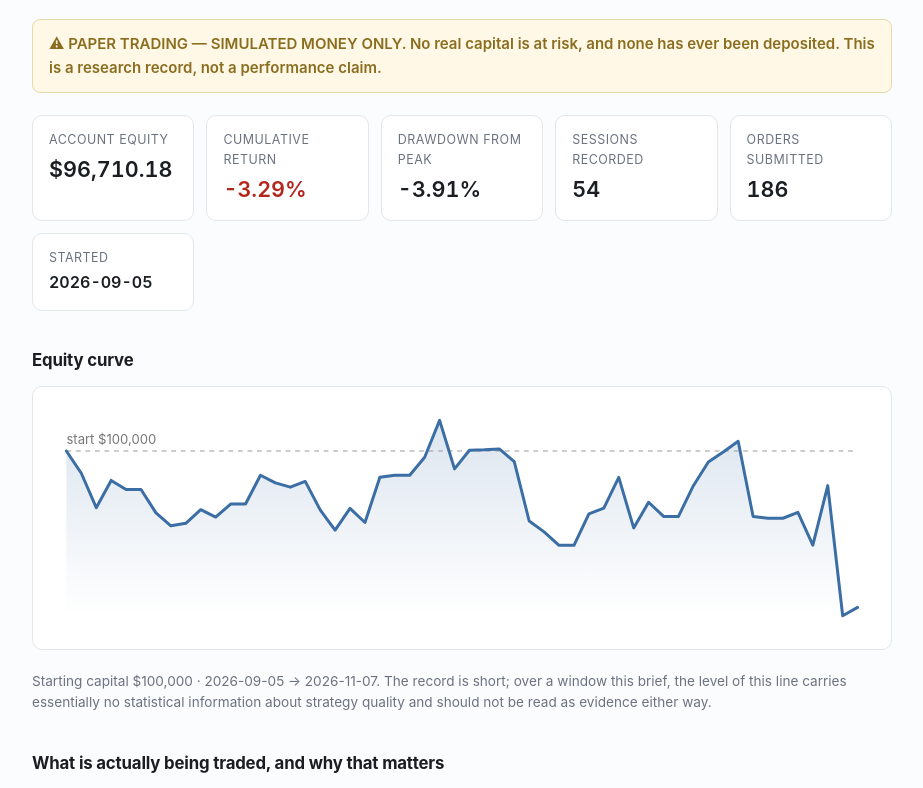
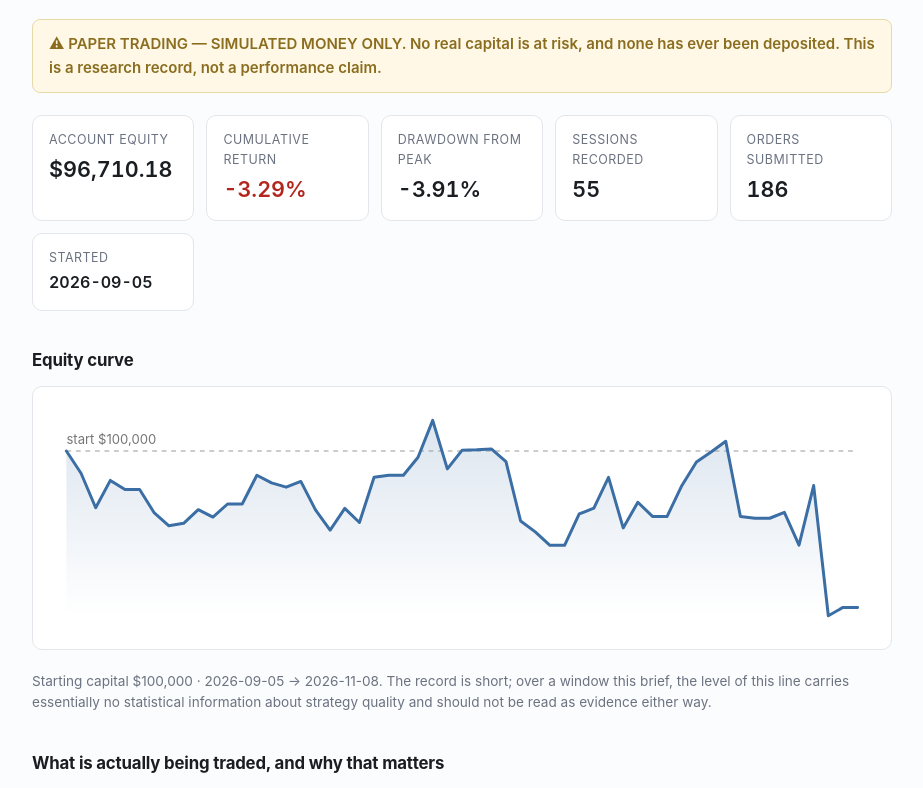
Before and after one commit to HarshitK2814/quantitative-trading-research, a plain HTML site: page docs/index.html in a window 1280 px wide. Shown: the part 128-916 px from the top of the page, without its empty margins (178-1101 px from the left). Drawn offline with Linux system fonts and the light colour scheme.

Commit message:
auto: daily paper-trading journal update 2026-11-08
Automated nightly commit via scripts/run_live_scheduled.ps1 (Windows
Task Scheduler, task PaperTradingDailyRun). No code changes -- journal
CSVs and the generated track-record page.

```diff
--- a/docs/index.html
+++ b/docs/index.html
@@ -61,7 +61,7 @@ performance claim.</div>
   <div class="card"><div class="k">Drawdown from peak</div>
     <div class="v">-3.91%</div></div>
   <div class="card"><div class="k">Sessions recorded</div>
-    <div class="v">54</div></div>
+    <div class="v">55</div></div>
   <div class="card"><div class="k">Orders submitted</div>
     <div class="v">186</div></div>
   <div class="card"><div class="k">Started</div>
@@ -71,20 +71,20 @@ performance claim.</div>
 <h2>Equity curve</h2>
 <svg viewBox="0 0 720 220" class="chart"
      role="img" aria-label="Paper account equity curve">
-  <polygon points="28,192 28.00,53.69 40.53,72.38 53.06,101.30 65.58,78.39 78.11,86.01 90.64,86.01 103.17,105.67 115.70,116.46 128.23,114.40 140.75,102.93 153.28,109.16 165.81,98.19 178.34,98.19 190.87,74.06 203.40,80.45 215.92,84.08 228.45,79.23 240.98,103.13 253.51,120.13 266.04,101.90 278.57,113.71 291.09,75.75 303.62,74.05 316.15,74.05 328.68,58.99 341.21,28.00 353.74,68.69 366.26,53.12 378.79,52.70 391.32,51.96 403.85,62.67 416.38,112.45 428.91,121.60 441.43,132.87 453.96,132.87 466.49,106.51 479.02,101.73 491.55,75.82 504.08,118.27 516.60,96.72 529.13,108.61 541.66,108.61 554.19,82.81 566.72,62.93 579.25,54.56 591.77,45.58 604.30,108.68 616.83,110.14 629.36,110.14 641.89,105.15 654.42,132.76 666.94,82.72 679.47,192.00 692.00,184.97 692,192" fill="url(#g)" opacity="0.18"/>
+  <polygon points="28,192 28.00,53.69 40.30,72.38 52.59,101.30 64.89,78.39 77.19,86.01 89.48,86.01 101.78,105.67 114.07,116.46 126.37,114.40 138.67,102.93 150.96,109.16 163.26,98.19 175.56,98.19 187.85,74.06 200.15,80.45 212.44,84.08 224.74,79.23 237.04,103.13 249.33,120.13 261.63,101.90 273.93,113.71 286.22,75.75 298.52,74.05 310.81,74.05 323.11,58.99 335.41,28.00 347.70,68.69 360.00,53.12 372.30,52.70 384.59,51.96 396.89,62.67 409.19,112.45 421.48,121.60 433.78,132.87 446.07,132.87 458.37,106.51 470.67,101.73 482.96,75.82 495.26,118.27 507.56,96.72 519.85,108.61 532.15,108.61 544.44,82.81 556.74,62.93 569.04,54.56 581.33,45.58 593.63,108.68 605.93,110.14 618.22,110.14 630.52,105.15 642.81,132.76 655.11,82.72 667.41,192.00 679.70,184.97 692.00,184.97 692,192" fill="url(#g)" opacity="0.18"/>
   <defs><linearGradient id="g" x1="0" y1="0" x2="0" y2="1">
     <stop offset="0%" stop-color="#3b6ea5"/>
     <stop offset="100%" stop-color="#3b6ea5" stop-opacity="0"/>
   </linearGradient></defs>
   <line x1="28" y1="53.69" x2="692" y2="53.69"
         stroke="#999" stroke-dasharray="4 4" stroke-width="1"/>
-  <polyline points="28.00,53.69 40.53,72.38 53.06,101.30 65.58,78.39 78.11,86.01 90.64,86.01 103.17,105.67 115.70,116.46 128.23,114.40 140.75,102.93 153.28,109.16 165.81,98.19 178.34,98.19 190.87,74.06 203.40,80.45 215.92,84.08 228.45,79.23 240.98,103.13 253.51,120.13 266.04,101.90 278.57,113.71 291.09,75.75 303.62,74.05 316.15,74.05 328.68,58.99 341.21,28.00 353.74,68.69 366.26,53.12 378.79,52.70 391.32,51.96 403.85,62.67 416.38,112.45 428.91,121.60 441.43,132.87 453.96,132.87 466.49,106.51 479.02,101.73 491.55,75.82 504.08,118.27 516.60,96.72 529.13,108.61 541.66,108.61 554.19,82.81 566.72,62.93 579.25,54.56 591.77,45.58 604.30,108.68 616.83,110.14 629.36,110.14 641.89,105.15 654.42,132.76 666.94,82.72 679.47,192.00 692.00,184.97" fill="none" stroke="#3b6ea5" stroke-width="2.5"
+  <polyline points="28.00,53.69 40.30,72.38 52.59,101.30 64.89,78.39 77.19,86.01 89.48,86.01 101.78,105.67 114.07,116.46 126.37,114.40 138.67,102.93 150.96,109.16 163.26,98.19 175.56,98.19 187.85,74.06 200.15,80.45 212.44,84.08 224.74,79.23 237.04,103.13 249.33,120.13 261.63,101.90 273.93,113.71 286.22,75.75 298.52,74.05 310.81,74.05 323.11,58.99 335.41,28.00 347.70,68.69 360.00,53.12 372.30,52.70 384.59,51.96 396.89,62.67 409.19,112.45 421.48,121.60 433.78,132.87 446.07,132.87 458.37,106.51 470.67,101.73 482.96,75.82 495.26,118.27 507.56,96.72 519.85,108.61 532.15,108.61 544.44,82.81 556.74,62.93 569.04,54.56 581.33,45.58 593.63,108.68 605.93,110.14 618.22,110.14 630.52,105.15 642.81,132.76 655.11,82.72 667.41,192.00 679.70,184.97 692.00,184.97" fill="none" stroke="#3b6ea5" stroke-width="2.5"
             stroke-linejoin="round" stroke-linecap="round"/>
   <text x="28" y="47.69" font-size="11" fill="#777">
     start $100,000</text>
 </svg>
 <p class="muted" style="font-size:.85rem">Starting capital $100,000
-· 2026-09-05 → 2026-11-07. The record is short; over a window this
+· 2026-09-05 → 2026-11-08. The record is short; over a window this
 brief, the level of this line carries essentially no statistical information
 about strategy quality and should not be read as evidence either way.</p>
 
@@ -153,7 +153,7 @@ that passed every in-sample test and then failed out-of-sample.
 </ul>
 
 <footer>
-Generated 2026-11-07 16:00 UTC from commit <code>b50cd95</code> ·
+Generated 2026-11-08 16:00 UTC from commit <code>5e17a08</code> ·
 <a href="https://github.com/HarshitK2814/quantitative-trading-research">Full repository</a><br>
 Paper trading only. Nothing here is investment advice, a performance claim, or
 an offer of any kind.
--- a/portfolio/daily_snapshot.csv
+++ b/portfolio/daily_snapshot.csv
@@ -63,3 +63,4 @@ date,timestamp_utc,strategy_version,equity,last_equity,cash,daily_return,cumulat
 2026-11-06,2026-11-06T03:22:33.918439+00:00,H1-momentum-126-21-k5-monthly,97012.64,99117.57,10792.75,-0.0212367,-0.0298736,-0.03607894,0.888749,0.888749,0.111251,6,0.199095,"{""IWM"": 58.0, ""QQQ"": 23.0, ""SPY"": 21.0, ""SPY261127P00720000"": 2.0, ""XLK"": 111.0, ""XLV"": 105.0}",730.52,orders_submitted=5;turnover=0.2429
 2026-11-06,2026-11-06T16:00:19.874553+00:00,H1-momentum-126-21-k5-monthly,96534.09,96542.47,17556.1,-8.68e-05,-0.0346591,-0.04083383,0.818114,0.818114,0.181886,5,0.204127,"{""IWM"": 71.0, ""SPY"": 26.0, ""SPY261127P00720000"": 2.0, ""XLK"": 119.0, ""XLV"": 104.0}",739.8,orders_submitted=5;turnover=0.5271
 2026-11-07,2026-11-07T16:00:19.181935+00:00,H1-momentum-126-21-k5-monthly,96710.18,96720.18,52617.13,-0.00010339,-0.0328982,-0.03908419,0.45593,0.45593,0.54407,6,0.099365,"{""IWM"": 29.0, ""QQQ"": 12.0, ""SPY"": 10.0, ""SPY261127P00720000"": 2.0, ""XLK"": 58.0, ""XLV"": 52.0}",736.07,orders_submitted=5;turnover=0.4472
+2026-11-08,2026-11-08T16:00:18.119513+00:00,H1-momentum-126-21-k5-monthly,96710.18,96720.18,52617.13,-0.00010339,-0.0328982,-0.03908419,0.45593,0.45593,0.54407,6,0.099365,"{""IWM"": 29.0, ""QQQ"": 12.0, ""SPY"": 10.0, ""SPY261127P00720000"": 2.0, ""XLK"": 58.0, ""XLV"": 52.0}",736.07,orders_submitted=0;turnover=0.0000
```
